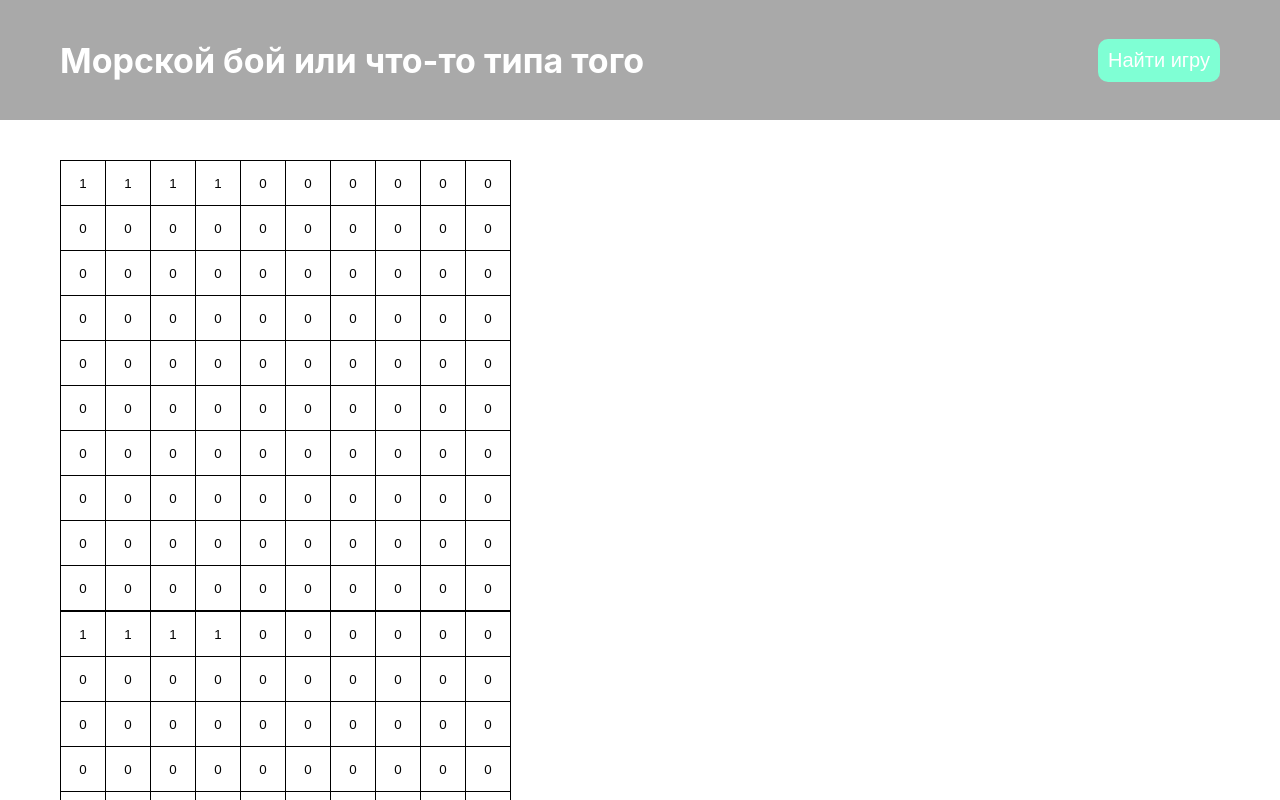
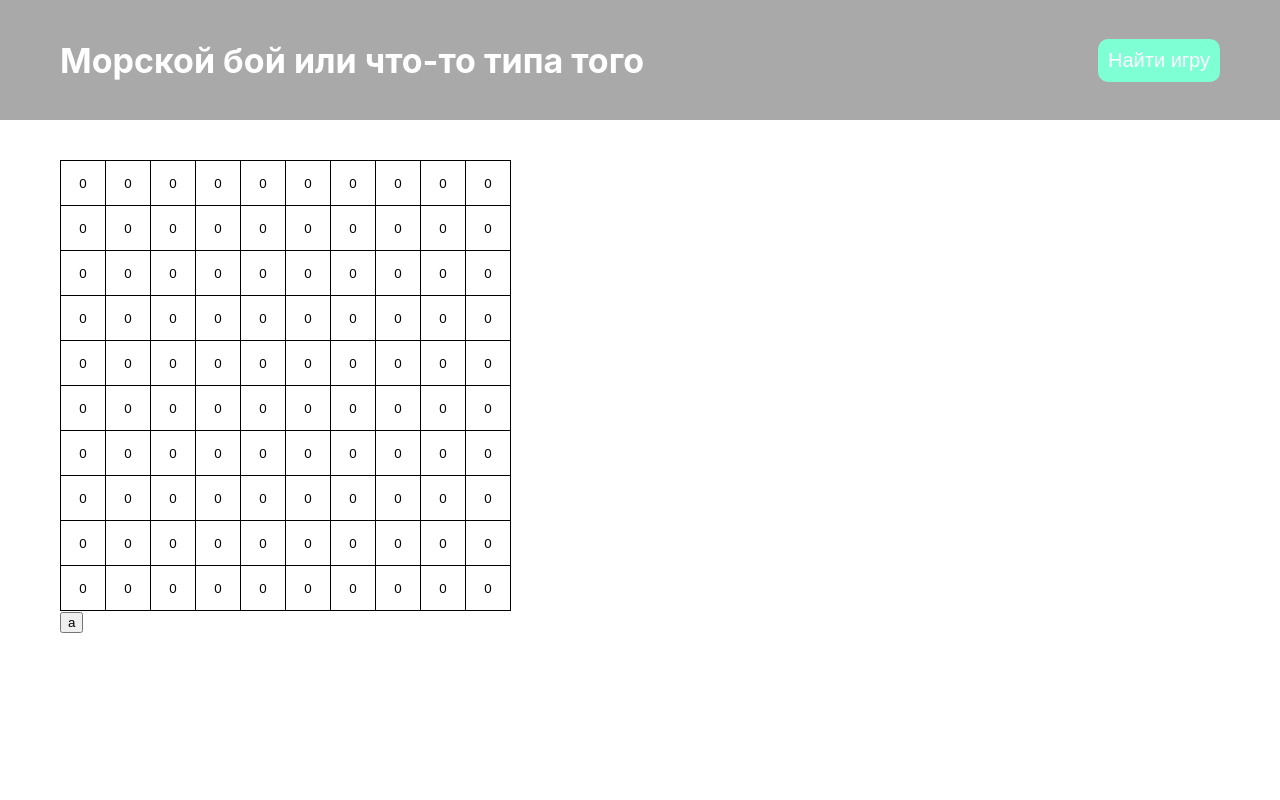
Before and after one commit to FireZerGG/shipFight, a React (Create React App) app in the folder frontend/: page /game in a window 1280 px wide. Shown: the top 800 px of the page. Built offline with nearby package versions, Linux system fonts and the light colour scheme; no server answers.

Commit message:
back, front...

```diff
--- a/frontend/src/components/main/Game.jsx
+++ b/frontend/src/components/main/Game.jsx
@@ -1,27 +1,15 @@
-import { useEffect, useRef } from "react"
 import { GameField } from "./game-field"
 
-export function Game ()  {
-
-    const socket = useRef()
-
-    useEffect(() => {
-        socket.current = new WebSocket('ws://localhost:5000')
-
-        socket.current.onopen = () => {
-
-        }
-
-        socket.current.onmessage = () => {
-
-        }
-
-    }, [])
+export function Game ({cells, setSells, isInQueue})  {
 
   return (
     <div >
-        <GameField />
-        <GameField />
+        {isInQueue
+        ? <h2>Ожидаем второго игрока</h2>
+        :<GameField
+          cells = {cells}
+          setSells = {setSells}
+        />}
     </div>
   )
 }
--- a/frontend/src/components/main/game-field.jsx
+++ b/frontend/src/components/main/game-field.jsx
@@ -1,15 +1,10 @@
 import { useState } from "react"
 import mainStyles from "./main.module.css"
 
-export function GameField() {
-    let cellsArr = [1, 1, 1, 1]
-    for (let i= 4; i < 100; i++) {
-        cellsArr.push(0)
-    }
+export function GameField({cells, setSells}) {
 
-    const [cells, setSells] = useState(cellsArr)
+    // этот useState будет находится в родительском компоненте, setSells будет прокидываться сюда
     let canAttack = true
-    // этот useState будет находится в родительском компоненте, setSells будет прокидываться сюда
 
     const attack = (index) => {
         if (!canAttack) return
--- a/frontend/src/components/main/main.jsx
+++ b/frontend/src/components/main/main.jsx
@@ -1,11 +1,52 @@
 import mainStyles from "./main.module.css";
+import { useState, useRef } from "react"
 import { GameMenu } from "./game-menu";
 import { Game } from "./Game"
 
 export function Main() {
+
+    const [cells, setSells] = useState(Array(100).fill(0))
+    const [isInQueue, setIsInQueue] = useState(false)
+
+    const socket = useRef()
+    const insertIntoQueue = () => {
+        socket.current = new WebSocket('ws://localhost:5000')
+
+        socket.current.onopen = () => {
+            setIsInQueue(true)
+            const message = {
+                event: 'queue',
+                field: cells
+            }
+
+            socket.current.send(JSON.stringify(message))
+        }
+
+        socket.current.onmessage = (event) => {
+            console.log(JSON.parse(event.data))
+            if (typeof(JSON.parse(event.data)) == 'string') {
+                console.log(1)
+            } else {
+                console.log(2)
+            }
+        }
+
+        socket.current.onclose = () => {
+          console.log('сокет закрыт')
+        }
+        socket.current.onerror = () => {
+          console.log('ошибка сокета')
+        }
+    }
+
     return (
         <main className={mainStyles.main}>
-            <Game />
+            <Game
+                cells = {cells}
+                setSells = {setSells}
+                isInQueue = {isInQueue}
+            />
+            <button onClick={insertIntoQueue}>a</button>
         </main>
     );
 }
```
Also changed, not shown: 1 other file (tests, documents, lock files or other folders).
